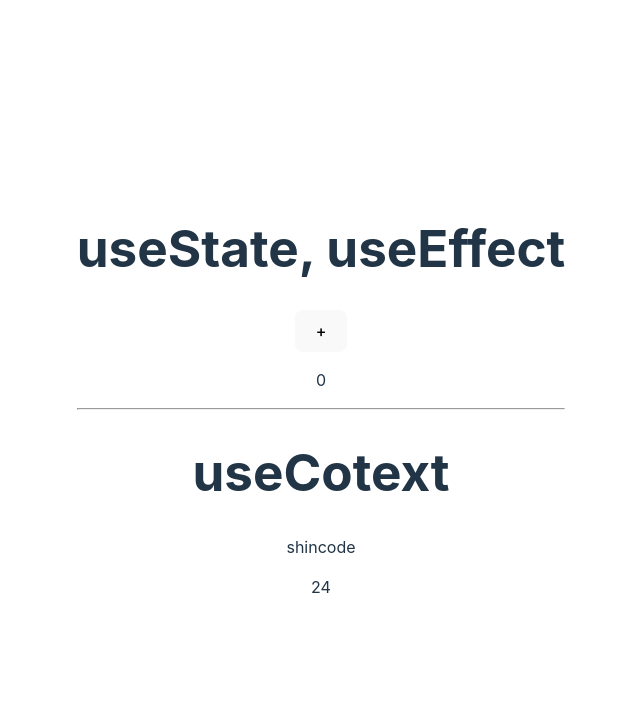
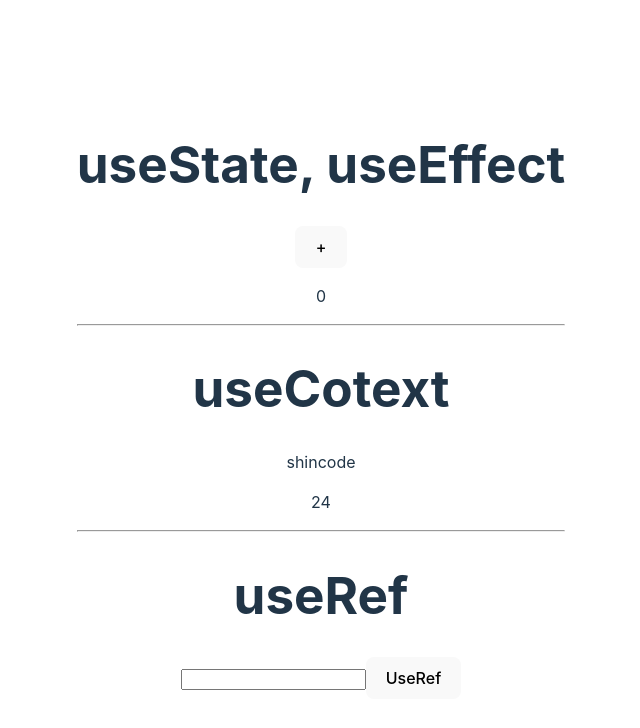
Before and after one commit to Plumnet/Practice4, a React (Vite) app in the folder react-hooks-tutorial-yt/: page / in a window 1280 px wide. Shown: the top 728 px of the page, without its empty margins (319-959 px from the left). Built offline with nearby package versions, Linux system fonts and the light colour scheme.

Commit message:
リファレンスのソース

```diff
--- a/react-hooks-tutorial-yt/src/App.jsx
+++ b/react-hooks-tutorial-yt/src/App.jsx
@@ -1,10 +1,11 @@
-import { useEffect, useState, useContext } from "react";
+import { useEffect, useState, useContext , useRef} from "react";
 import "./App.css";
 import ShinCodeContext from "./main";
 
 function App() {
   const [count, setCount] = useState(0);
   const shincodeInfo = useContext(ShinCodeContext);
+  const ref = useRef();
 
 
 const  handleClick = () => {
@@ -16,6 +17,10 @@ useEffect(() => {
   //　setCount(count + 1);
 }, [count]);
 
+const handleRef = () => {
+  console.log(ref);
+}
+
   return (
     <div className="App">
       <h1>useState, useEffect</h1>
@@ -26,6 +31,11 @@ useEffect(() => {
       <h1>useCotext</h1>
       <p>{shincodeInfo.name}</p>
       <p>{shincodeInfo.age}</p>
+
+      <hr />
+      <h1>useRef</h1>
+      <input type="text" ref={ref} />
+      <button onClick={handleRef}>UseRef</button>
     </div>
     );
 }
```
